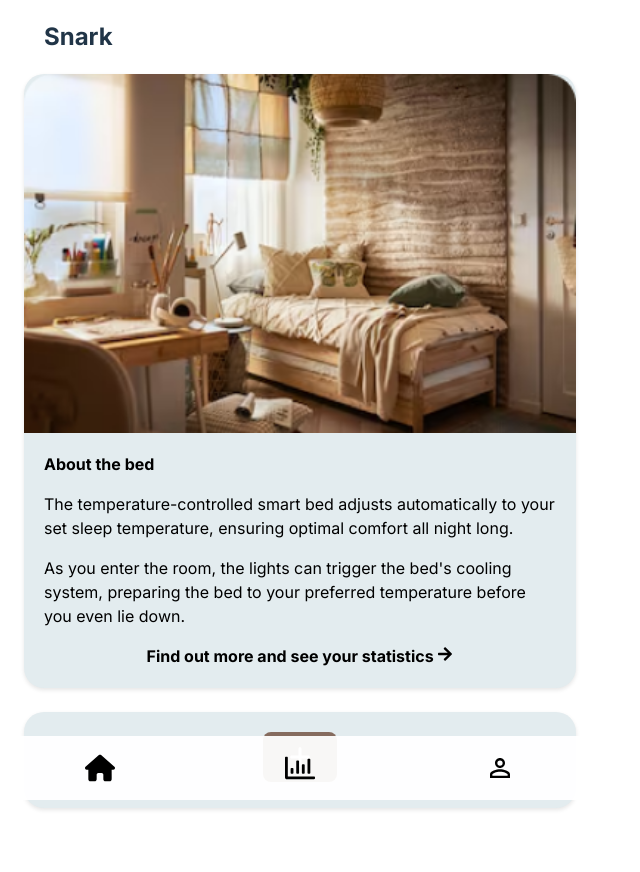
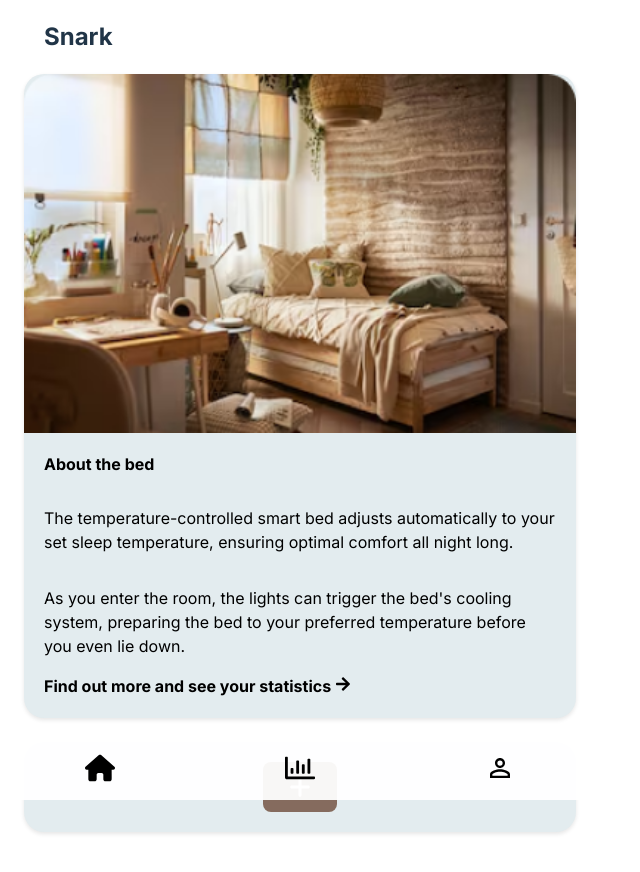
Before and after one commit to casperHansenTEOA/IKEASnark, a React (Vite) app in the folder frontend/: page / in a window 1280 px wide. Shown: the top 872 px of the page, without its empty margins (0-640 px from the left). Built offline with nearby package versions, Linux system fonts and the light colour scheme.

Commit message:
Centered card

```diff
--- a/frontend/src/components/Card/Card.css
+++ b/frontend/src/components/Card/Card.css
@@ -15,6 +15,8 @@
 
 .content {
   padding: 20px;
+  display: flex;
+  flex-direction: column;
 }
 
 p, b, h2 {
--- a/frontend/src/routes/Profile.css
+++ b/frontend/src/routes/Profile.css
@@ -26,7 +26,7 @@
     box-sizing: border-box;
 }
 
-b{
+.edit-page {
     display : inline-block;
     margin-top: auto;
     height: 10%;
--- a/frontend/src/routes/Profile.tsx
+++ b/frontend/src/routes/Profile.tsx
@@ -53,7 +53,9 @@ const Profile: React.FC = () => {
               </a>
             </p>
             <p>
-              <b onClick={editPage}>edit</b>
+              <b className="edit-page" onClick={editPage}>
+                edit
+              </b>
             </p>
           </div>
         </div>
```
